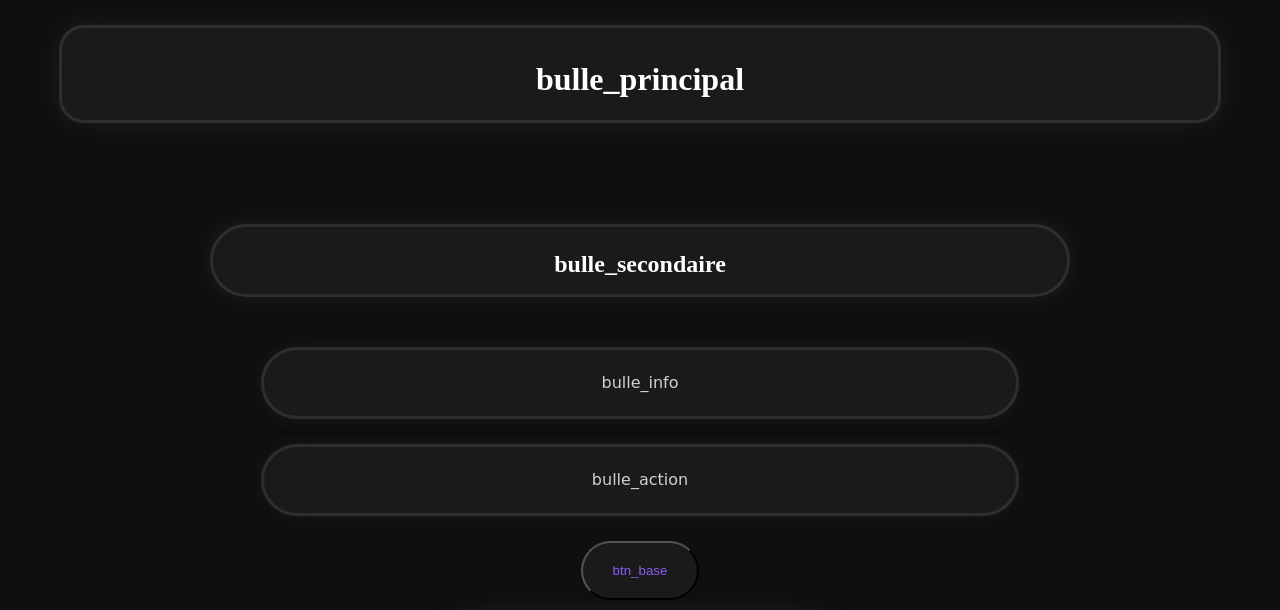
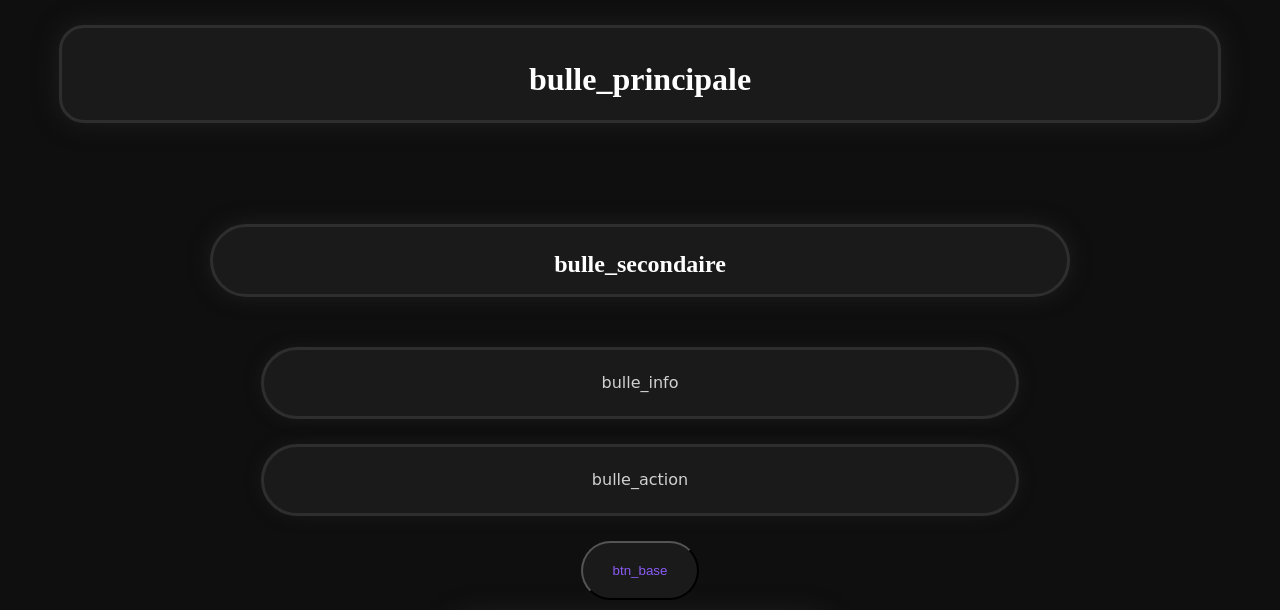
Before and after one commit to jp-kaikyo/dev_base, a plain HTML site: page index.html in a window 1280 px wide. Shown: the top 610 px of the page. Drawn offline with Linux system fonts and the light colour scheme.

Commit message:
creection

```diff
--- a/index.html
+++ b/index.html
@@ -28,7 +28,7 @@
 
         <main>
             <section class="bulle_principal">
-                <h1>bulle_principal</h1>
+                <h1>bulle_principale</h1>
             </section>
 
             <section class="bulle_secondaire">
```
